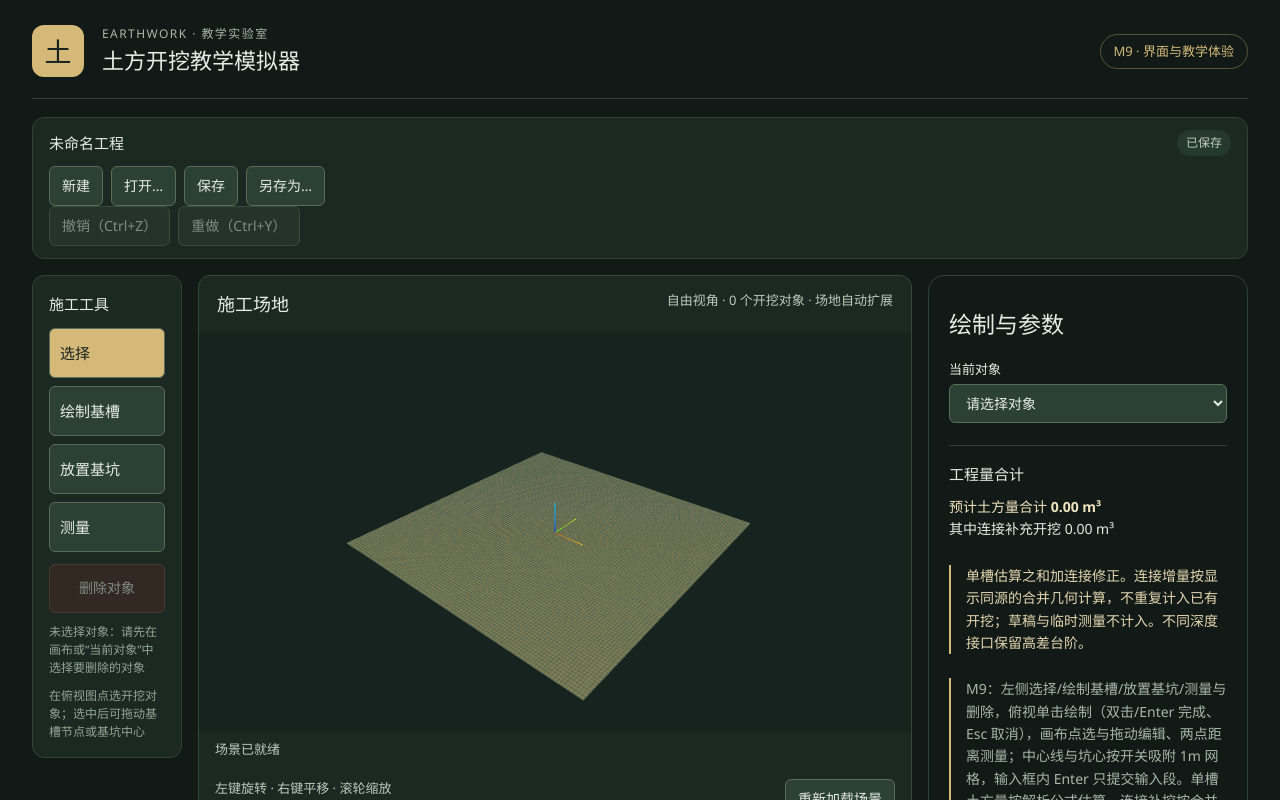
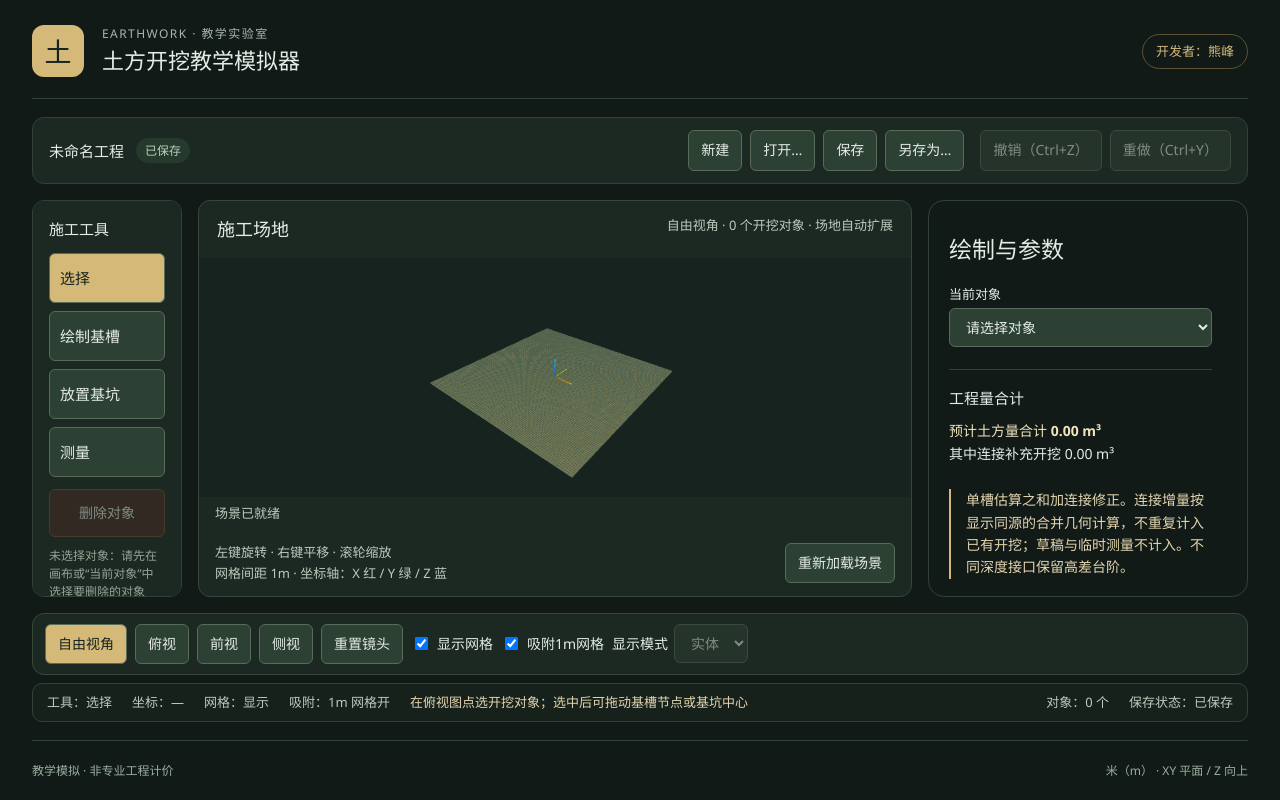
Before and after one commit to bearXF1207/EarthworkTeachingSimulator, a React (Vite) app: page / in a window 1280 px wide. Shown: the top 800 px of the page. Built offline with nearby package versions, Linux system fonts and the light colour scheme.

Commit message:
feat: keep parameter panel scrollable and toolbar on one row

```diff
--- a/src/app/App.tsx
+++ b/src/app/App.tsx
@@ -11,7 +11,7 @@ export function App(): ReactElement {
           <p className="eyebrow">EARTHWORK · 教学实验室</p>
           <h1>土方开挖教学模拟器</h1>
         </div>
-        <span className="phase-badge">M9 · 界面与教学体验</span>
+        <span className="phase-badge">开发者：熊峰</span>
       </header>
 
       <main className="workspace">
--- a/src/app/styles.css
+++ b/src/app/styles.css
@@ -11,15 +11,15 @@
 * { box-sizing: border-box; }
 body { margin: 0; min-width: 320px; }
 h1, h2, p { margin: 0; }
-.app-shell { max-width: 1440px; min-height: 100vh; margin: auto; padding: 24px 32px 20px; display: flex; flex-direction: column; }
+.app-shell { max-width: 1440px; height: 100dvh; margin: auto; padding: 24px 32px 20px; display: flex; flex-direction: column; }
 .app-header { display: flex; align-items: center; gap: 18px; padding-bottom: 20px; border-bottom: 1px solid #314138; }
 .brand-mark { display: grid; place-items: center; flex-shrink: 0; width: 52px; height: 52px; color: #17231f; background: #d4b979; border-radius: 12px; font-size: 27px; font-weight: 700; }
 .eyebrow { color: #a8b6ab; font-size: 12px; letter-spacing: 0.12em; }
 h1 { font-size: 22px; font-weight: 600; }
 .phase-badge { margin-left: auto; padding: 6px 13px; color: #d4b979; border: 1px solid #5c5336; border-radius: 24px; white-space: nowrap; font-size: 13px; }
-main { flex: 1; padding: 18px 0; }
+main { flex: 1; min-height: 0; padding: 18px 0; }
 /* M9 工作区：顶部文档栏 / 左侧工具 / 中间场地 / 右侧参数 / 底部视角与状态栏。 */
-.workspace { display: grid; grid-template-columns: 150px minmax(0, 1fr) 320px; gap: 16px; align-items: start; }
+.workspace { display: grid; grid-template-columns: 150px minmax(0, 1fr) 320px; grid-template-rows: auto minmax(0, 1fr) auto; gap: 16px; align-items: start; }
 .welcome { padding: 46px; background: #1b2922; border: 1px solid #36473b; border-radius: 16px; }
 .welcome h2 { margin: 14px 0 18px; font-size: clamp(26px, 3vw, 38px); line-height: 1.3; font-weight: 600; }
 .intro { max-width: 580px; color: #c0cec3; font-size: 16px; }
@@ -28,17 +28,18 @@ main { flex: 1; padding: 18px 0; }
 .environment-list div { display: flex; justify-content: space-between; gap: 16px; }
 dt { color: #a8b6ab; }
 dd { margin: 0; text-align: right; }
-.next-stage { position: relative; padding: 36px 28px; border: 1px solid #314138; border-radius: 16px; overflow: hidden; }
+.next-stage { height: 100%; min-height: 0; padding: 20px; border: 1px solid #314138; border-radius: 16px;
+  overflow-x: hidden; overflow-y: auto; overscroll-behavior-y: contain; scrollbar-gutter: stable; }
 .step-number { display: block; margin-bottom: 35px; color: #728575; font-size: 64px; font-weight: 300; line-height: 1; }
 .next-stage h2 { margin: 10px 0 16px; font-size: 23px; }
 .next-stage > p:not(.eyebrow) { color: #a8b6ab; font-size: 14px; }
 .pending-label { display: inline-block; margin-top: 28px; padding: 5px 11px; border-radius: 4px; background: #26392d; color: #bfcec0; font-size: 13px; }
 footer { display: flex; justify-content: space-between; gap: 16px; padding-top: 20px; border-top: 1px solid #314138; color: #9aaea0; font-size: 12px; }
-.scene-panel { min-width: 0; overflow: hidden; border: 1px solid #36473b; border-radius: 12px; background: #1b2922; }
+.scene-panel { min-width: 0; min-height: 0; height: 100%; display: flex; flex-direction: column; overflow: hidden; border: 1px solid #36473b; border-radius: 12px; background: #1b2922; }
 .scene-heading { display: flex; flex-wrap: wrap; justify-content: space-between; gap: 8px; padding: 14px 18px; }
 .scene-heading h2 { font-size: 18px; }
 .scene-heading span, .scene-status, .scene-help { color: #bacbbd; font-size: 13px; }
-.viewport { height: clamp(320px, 50vh, 720px); width: 100%; position: relative; }
+.viewport { flex: 1; min-height: 0; width: 100%; position: relative; }
 .viewport canvas { display: block; width: 100%; height: 100%; touch-action: none; }
 .view-controls { display: flex; flex-wrap: wrap; align-items: center; gap: 8px; padding: 12px; border-top: 1px solid #36473b; }
 button, select { font: inherit; font-size: 14px; color: #e4ece5; background: #2d4034; border: 1px solid #596b59; padding: 8px 12px; border-radius: 6px; }
@@ -52,7 +53,6 @@ button:disabled, select:disabled { opacity: .5; cursor: not-allowed; }
 .scene-status[role="alert"] { color: #f1c785; }
 .scene-help { display: flex; flex-wrap: wrap; gap: 12px; justify-content: space-between; align-items: center; padding: 12px 16px; }
 .create-elements { display: grid; gap: 8px; margin-bottom: 20px; }
-.next-stage { padding: 20px; }
 .next-stage label { display: grid; gap: 4px; font-size: 13px; margin: 10px 0; }
 .next-stage select { width: 100%; min-width: 0; }
 .object-editor input { width: 100%; padding: 7px 10px; border: 1px solid #596b59; border-radius: 4px; background: #17231f; color: #e4ece5; font: inherit; }
@@ -74,9 +74,12 @@ fieldset { margin: 0; padding: 0; border: 0; min-width: 0; }
 .quantity-summary strong { color: #f0e3bd; }
 /* M8/M9 文档栏：横跨整行，保存状态、文件操作与编辑历史。 */
 .document-bar { grid-column: 1 / -1; padding: 12px 16px; border: 1px solid #314138; border-radius: 12px; background: #1b2922; }
-.document-name { display: flex; align-items: center; justify-content: space-between; gap: 12px; margin: 0 0 10px; font-size: 15px; }
+.document-toolbar { display: flex; flex-wrap: nowrap; align-items: center; gap: 16px; overflow-x: auto; }
+.document-name { display: flex; flex: 1; min-width: 120px; align-items: center; gap: 12px; margin: 0; font-size: 15px; }
+.document-name strong { min-width: 0; overflow: hidden; text-overflow: ellipsis; white-space: nowrap; }
 /* 文档栏横跨整行，按钮横向排列，避免在宽屏上被拉成整行巨按钮。 */
-.document-actions { display: flex; flex-wrap: wrap; gap: 8px; }
+.document-actions { display: flex; flex: none; flex-wrap: nowrap; gap: 8px; }
+.document-actions button { white-space: nowrap; }
 .dirty-badge, .clean-badge { padding: 3px 9px; border-radius: 999px; font-size: 12px; white-space: nowrap; }
 .dirty-badge { background: #4a3524; color: #f1c785; }
 .clean-badge { background: #26392d; color: #bfcec0; }
@@ -92,7 +95,7 @@ fieldset { margin: 0; padding: 0; border: 0; min-width: 0; }
 .fatal-error { padding: 32px; border: 1px solid #6b4b3a; border-radius: 12px; background: #2a1f1a; }
 .fatal-error p { margin: 0 0 16px; color: #f1c785; }
 /* M9 左侧施工工具面板：工具切换与删除入口，禁用原因用文字说明而不只变灰。 */
-.tool-panel { position: sticky; top: 16px; padding: 16px; border: 1px solid #314138; border-radius: 12px; background: #1b2922; }
+.tool-panel { height: 100%; min-height: 0; overflow-y: auto; padding: 16px; border: 1px solid #314138; border-radius: 12px; background: #1b2922; }
 .tool-panel h2 { margin: 0 0 12px; font-size: 15px; }
 .tool-list { display: grid; gap: 8px; }
 .tool-button { width: 100%; padding: 12px 10px; text-align: left; font-size: 15px; }
@@ -108,20 +111,38 @@ fieldset { margin: 0; padding: 0; border: 0; min-width: 0; }
 .status-item { white-space: nowrap; }
 .status-wide { flex: 1 1 240px; color: #e4d5af; overflow: hidden; text-overflow: ellipsis; }
 @media (max-width: 1180px) {
-  /* 中等宽度：工具面板转为横排工具栏，场地与参数保持并排。 */
-  .workspace { grid-template-columns: minmax(0, 1fr) 300px; }
-  .tool-panel { grid-column: 1 / -1; position: static; }
-  .tool-list { grid-template-columns: repeat(auto-fit, minmax(120px, 1fr)); }
+  /* 桌面窄窗口仍保留三栏，右侧参数独立滚动。 */
+  .workspace { grid-template-columns: 130px minmax(0, 1fr) 280px; gap: 12px; }
+  .document-bar { padding: 10px 12px; }
+  .document-toolbar { gap: 12px; }
+  .document-actions button { padding: 8px 10px; font-size: 13px; }
+}
+@media (min-width: 801px) and (max-height: 720px) {
+  /* 矮窗口压缩留白，把空间优先留给画布。 */
+  .app-shell { padding: 12px 20px; }
+  .app-header { padding-bottom: 10px; }
+  main { padding: 12px 0; }
+  .workspace { gap: 10px; }
+  .scene-heading { padding: 8px 12px; }
+  .scene-help { padding: 8px 12px; }
+  .next-stage, .tool-panel { padding: 14px; }
+  .tool-button, .danger-button { padding: 8px 10px; }
+  .view-controls { padding: 8px 10px; }
+  .status-bar { padding: 6px 10px; }
+  footer { padding-top: 8px; }
 }
 @media (max-width: 800px) {
-  .app-shell { padding: 24px; }
+  .app-shell { height: auto; min-height: 100dvh; padding: 24px; }
   .app-header { flex-wrap: wrap; }
   .phase-badge { margin-left: 70px; }
   /* 窄屏：工具、场地、参数与底部控制全部单列堆叠，避免横向滚动。 */
-  .workspace { grid-template-columns: minmax(0, 1fr); }
-  .tool-panel { position: static; padding: 16px; }
+  .workspace { grid-template-columns: minmax(0, 1fr); grid-template-rows: none; }
+  .tool-panel { height: auto; padding: 16px; }
+  .tool-list { grid-template-columns: repeat(auto-fit, minmax(120px, 1fr)); }
+  .scene-panel { height: auto; }
+  .viewport { flex: none; height: clamp(320px, 50vh, 720px); }
   .welcome { padding: 28px; }
-  .next-stage { padding: 28px; }
+  .next-stage { height: 65dvh; min-height: 240px; padding: 28px; }
   .step-number { margin-bottom: 20px; font-size: 44px; }
 }
 @media (max-width: 440px) {
--- a/src/components/SceneViewport.tsx
+++ b/src/components/SceneViewport.tsx
@@ -635,7 +635,7 @@ export function SceneViewport(): ReactElement {
         : '左键或右键平移 · 滚轮缩放 · 正交视图锁定旋转'}<br />网格间距 1m · 坐标轴：X 红 / Y 绿 / Z 蓝</span>
       <button onClick={reload}>重新加载场景</button></div>
     </section>
-    <aside className="next-stage" aria-label="绘制与开挖对象属性">
+    <aside className="next-stage" aria-label="绘制与开挖对象属性" tabIndex={0}>
     <h2>绘制与参数</h2>
     <DrawingPanel state={draw} ready={status.ready} message={drawMessage} section={section} pit={pit}
       ortho={ortho} onOrtho={setOrtho} hint={snapHint}
--- a/src/components/TopBar/DocumentBar.tsx
+++ b/src/components/TopBar/DocumentBar.tsx
@@ -30,6 +30,7 @@ export function DocumentBar({
   onNew, onOpen, onSave, onSaveAs, onConfirmExport, onUndo, onRedo,
 }: Props): ReactElement {
   return <section className="document-bar" aria-label="工程文件">
+    <div className="document-toolbar" role="group" aria-label="工程工具栏">
       <p className="document-name">
         <strong>{name}</strong>
         <span className={dirty ? 'dirty-badge' : 'clean-badge'}>{dirty ? '未保存' : '已保存'}</span>
@@ -44,6 +45,7 @@ export function DocumentBar({
         <button disabled={busy || !canUndo} title={busy ? busyReason : canUndo ? '撤销上一步编辑（Ctrl+Z）' : '没有可撤销的编辑'} onClick={onUndo}>撤销（Ctrl+Z）</button>
         <button disabled={busy || !canRedo} title={busy ? busyReason : canRedo ? '重做被撤销的编辑（Ctrl+Y）' : '没有可重做的编辑'} onClick={onRedo}>重做（Ctrl+Y）</button>
       </div>
+    </div>
     {pendingExportName !== null && <div className="export-confirm" role="status">
       <p>已请求导出 {pendingExportName}；浏览器无法确认是否写入成功，请确认文件已保存后再继续。</p>
       <button disabled={busy} onClick={onConfirmExport}>确认已导出</button>
```
Also changed, not shown: 1 other file (tests, documents, lock files or other folders). Lines whose indentation alone changed are shown as unchanged.
